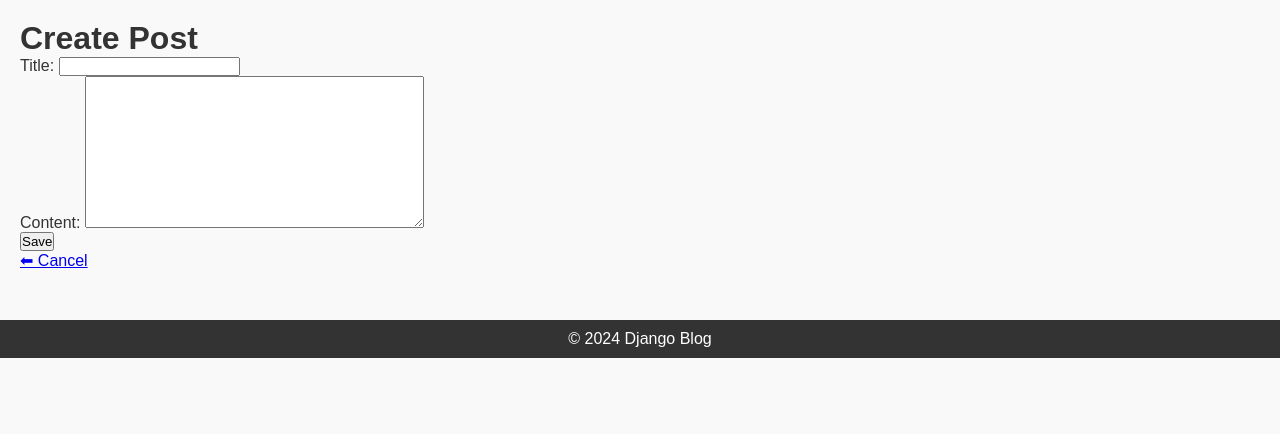
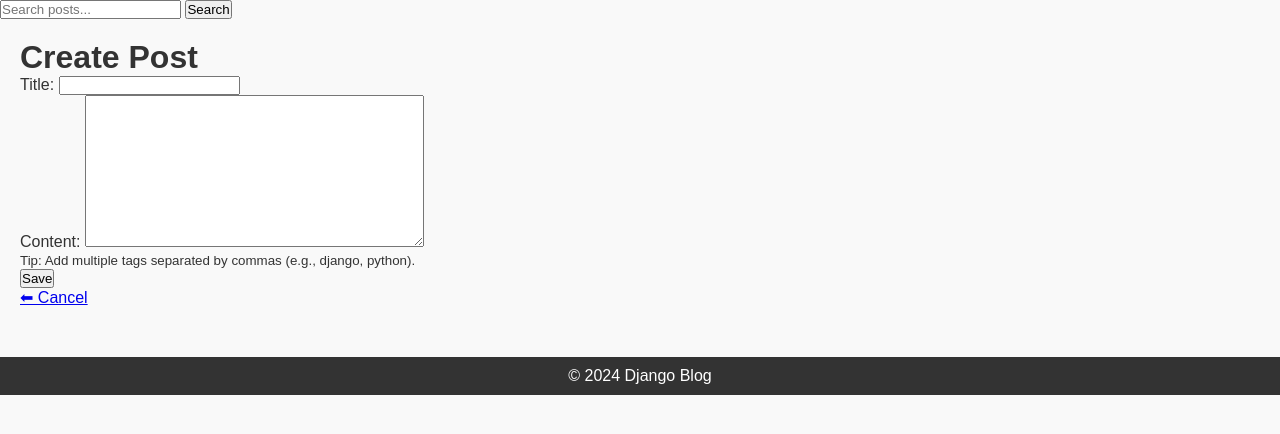
Before and after one commit to jifel/Alx_DjangoLearnLab, a Django app: page /blog/post/new/ in a window 1280 px wide. Shown: the part 41-475 px from the top of the page. Run offline with Django 5.2, Linux system fonts and the light colour scheme; a user stored in the database is signed in.

Commit message:
add tags and search functionality

```diff
--- a/django_blog/blog/forms.py
+++ b/django_blog/blog/forms.py
@@ -24,7 +24,7 @@
 class PostForm(forms.ModelForm):
     class Meta:
         model = Post
-        fields = ['title', 'content']  # Author will be set in the view, not user-editable
+        fields = ['title', 'content', 'tags']  # Author will be set in the view, not user-editable
 
     def clean_title(self):
         title = self.cleaned_data.get('title')
--- a/django_blog/blog/models.py
+++ b/django_blog/blog/models.py
@@ -1,12 +1,17 @@
 from django.db import models
 from django.contrib.auth.models import User
+from taggit.managers import TaggableManager
 
 # Create your models here.
+
+
+
 class Post(models.Model):
     title = models.CharField(max_length=200)
     content = models.TextField()
     published_date = models.DateTimeField(auto_now_add=True)
     author = models.ForeignKey(User, on_delete=models.CASCADE, related_name='posts')
+    tags = TaggableManager()
 
 
     def __str__(self):
--- a/django_blog/blog/templates/blog/base.html
+++ b/django_blog/blog/templates/blog/base.html
@@ -18,6 +18,13 @@
             </ul>
         </nav>
     </header>
+    <!-- templates/base.html -->
+
+<form method="get" action="{% url 'post-search' %}" class="mb-4">
+    <input type="text" name="q" placeholder="Search posts..." class="p-2 border rounded">
+    <button type="submit" class="p-2 bg-blue-500 text-white rounded">Search</button>
+</form>
+
 
     <div class="content">
         {% if messages %}
--- a/django_blog/blog/templates/blog/post_form.html
+++ b/django_blog/blog/templates/blog/post_form.html
@@ -6,6 +6,10 @@
   <form method="post">
     {% csrf_token %}
     {{ form.as_p }}
+
+    {# Optional UX hint if your form doesn't show help text #}
+    <p><small>Tip: Add multiple tags separated by commas (e.g., django, python).</small></p>
+
     <button type="submit">Save</button>
   </form>
 
--- a/django_blog/blog/urls.py
+++ b/django_blog/blog/urls.py
@@ -1,7 +1,11 @@
 from django.urls import path
 from django.contrib.auth import views as auth_views
 from . import views
-from .views import PostListView, PostDetailView, PostCreateView, PostUpdateView, PostDeleteView, CommentUpdateView, CommentCreateView, CommentDeleteView
+from .views import (
+    PostListView, PostDetailView, PostCreateView, PostUpdateView,
+    PostDeleteView, CommentUpdateView, CommentCreateView, CommentDeleteView,
+    posts_by_tag, SearchResultsView
+)
 
 
 urlpatterns = [
@@ -40,4 +44,12 @@
     path('post/<int:pk>/comments/new/', CommentCreateView.as_view(), name='comment-create'),
     path('comment/<int:pk>/update/', CommentUpdateView.as_view(), name='comment-update'),
     path('comment/<int:pk>/delete/', CommentDeleteView.as_view(), name='comment-delete'),
+
+
+    # tag filter urls
+    path("tags/<str:tag_name>/", views.posts_by_tag, name="posts_by_tag"),
+
+    #search urls
+    path('search/', SearchResultsView.as_view(), name='post-search'),
+
 ]
--- a/django_blog/blog/views.py
+++ b/django_blog/blog/views.py
@@ -18,6 +18,9 @@
 from django.contrib.auth.mixins import LoginRequiredMixin, UserPassesTestMixin
 from django.urls import reverse_lazy
 from .models import Post, Comment
+from taggit.models import Tag
+from django.db.models import Q
+
 
 # This view handles user registration
 def register_view(request):
@@ -273,3 +276,50 @@
         After deleting, redirect back to the post detail page.
         """
         return self.object.post.get_absolute_url()
+
+
+
+def posts_by_tag(request, tag_name):
+    """
+    Show all posts that have the given name).
+    """
+    tag = get_object_or_404(Tag, name=tag_name)
+    posts = Post.objects.filter(tags__in=[tag]).order_by("-published_date")
+    return render(request, "blog/posts_by_tag.html", {"tag": tag, "posts": posts})
+
+def search_posts(request):
+    query = request.GET.get("q")  # get search term from ?q=...
+    posts = Post.objects.all()
+
+    if query:
+        posts = posts.filter(
+            Q(title__icontains=query) |
+            Q(content__icontains=query) |
+            Q(tags__name__icontains=query)
+        ).distinct()
+
+    return render(request, "blog/search_results.html", {"posts": posts, "query": query})
+
+
+# #searchresult
+class SearchResultsView(ListView):
+    model = Post
+    template_name = 'blog/search_results.html'
+    context_object_name = 'posts'
+
+    def get_queryset(self):
+        """
+        This method returns posts that match the search query.
+        It searches by:
+        - title
+        - content
+        - tags (using taggit's 'name' field)
+        """
+        query = self.request.GET.get('q')  # get search term from ?q=...
+        if query:
+            return Post.objects.filter(
+                Q(title__icontains=query) |   # search in title
+                Q(content__icontains=query) | # search in content
+                Q(tags__name__icontains=query) # search in tags
+            ).distinct()
+        return Post.objects.none()  # return empty if no query
--- a/django_blog/django_blog/settings.py
+++ b/django_blog/django_blog/settings.py
@@ -38,6 +38,7 @@
     'django.contrib.messages',
     'django.contrib.staticfiles',
     'blog.apps.BlogConfig',
+    'taggit',
 ]
 
 MIDDLEWARE = [
```
Also changed, not shown: django_blog/blog/templates/blog/post_detail.html (+9 -0 lines), django_blog/blog/templates/blog/post_list.html (+19 -15 lines), django_blog/blog/templates/blog/posts_by_tag.html (added, +15 -0 lines), django_blog/blog/templates/blog/search_results.html (added, +26 -0 lines), django_blog/blog/migrations/0001_initial.py (deleted), django_blog/blog/migrations/0002_comment.py (deleted).
